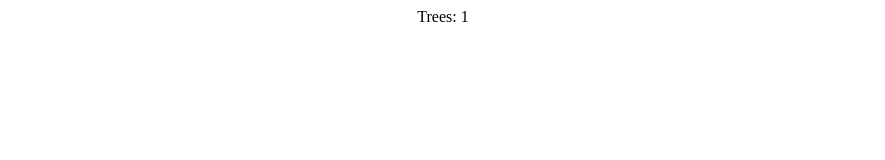
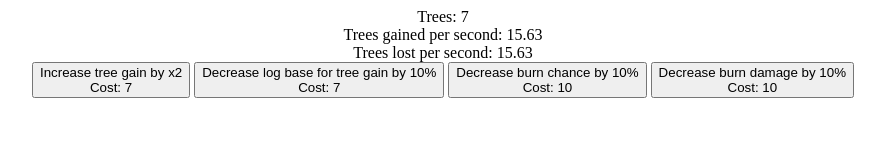
Before and after one commit to Shaddaaa/TheForest, a plain HTML site: page index.html in a window 1280 px wide. Shown: the whole page, without its empty margins (197-1082 px from the left). Drawn offline with Linux system fonts and the light colour scheme.

Commit message:
added basic gameplay with logarithmic growth, might change that to sqrt

```diff
--- a/index.html
+++ b/index.html
@@ -4,9 +4,19 @@
 			<meta charset="utf-8">
 			<link rel="stylesheet" type="text/css" href="res/style/styles.css">
 		</head>
-		<body>
+		<body onload="onLoad()">
+			<script src="res/scripts/utility.js"></script>
 			<script src="res/scripts/game.js"></script>
 
 			<div id="treeDisplay"></div>
+			<div id="treesGainedPerSecond"></div>
+			<div id="treesLostPerSecond"></div>
+
+			<div id="treeShop">
+				<button id="constantTreeMult" type="button" onclick="upgrade(0)"></button>
+				<button id="lowerTreeLogBase" type="button" onclick="upgrade(1)"></button>
+				<button id="lowerBurnChance" type="button" onclick="upgrade(2)"></button>
+				<button id="lowerBurnPercentage" type="button" onclick="upgrade(3)"></button>
+			</div>
 		</body>
 </html>
--- a/res/scripts/game.js
+++ b/res/scripts/game.js
@@ -1,24 +1,48 @@
+let TPS = 20;
+let updateSpeed = 1000/TPS;
+let currentUpdateSpeed = 1000/TPS;
+let drawSpeed = 1000/TPS;
+let currentDrawSpeed = 1000/TPS;
+
+let DIVtreeDisplay;
+let DIVtreesGainerPerSecond;
+let DIVtreesLostPerSecond;
+let DIVtreeShop;
+
+function onLoad() {
+	DIVtreeDisplay = document.getElementById("treeDisplay");
+	DIVtreesGainerPerSecond = document.getElementById("treesGainedPerSecond");
+	DIVtreesLostPerSecond = document.getElementById("treesLostPerSecond");
+	DIVtreeShop = document.getElementById("treeShop");
+}
+
+
 let game = {
-	updateSpeed:1000,
-	currentUpdateSpeed:1000,
-	drawSpeed:50,
-	currentDrawSpeed:50,
-	debug:true,
+	debug:false,
 
 	trees:1,
-	replicateChance:0.04,
-	baseFireChance:0.1,
-	fireDamagePercent:0.1
+	treeGrowthBase:1024,
+	newTreeGrowthBase:1024,
+	constantTreeMult:1,
+
+	burnChance:1,
+	burnPercentage:0.1,
+
+	shopCosts: {
+		constantTreeMult:7,
+		lowerTreeLogBase:7,
+		lowerBurnChance:10,
+		lowerBurnPercentage:10
+	}
 }
 
-function randNormalDistribution() {
-    var u = 0, v = 0;
-    while(u === 0) u = Math.random(); //Converting [0,1) to (0,1)
-    while(v === 0) v = Math.random();
-    let num = Math.sqrt( -2.0 * Math.log( u ) ) * Math.cos( 2.0 * Math.PI * v );
-    num = num / 10.0 + 0.5; // Translate to 0 -> 1
-    if (num > 1 || num < 0) return randn_bm(); // resample between 0 and 1
-    return num;
+let currentBaseDivisor = Math.log(game.treeGrowthBase);
+function getOptimisedBaseLog(x) {
+	if(game.newTreeGrowthBase != game.treeGrowthBase) {
+		game.treeGrowthBase = game.newTreeGrowthBase;
+    	currentBaseDivisor = Math.log(game.treeGrowthBase);
+    }
+    return Math.log(x) / currentBaseDivisor;
 }
 
 function gameLoop() {
@@ -28,15 +52,22 @@ function gameLoop() {
 		gameLoopInterval = setInterval(gameLoop, game.updateSpeed);
 	}
 
+	game.trees += gainTrees();
+	game.trees -= loseTrees();
+	if(game.trees < 1 ||  isNaN(game.trees))
+		game.trees = 1;
+}
 
+function gainTrees() {
+	var ret = (getOptimisedBaseLog(game.trees, game.treeGrowthBase)+0.5) * game.constantTreeMult;
+	return ret;
+}
 
-	game.trees += game.trees * game.replicateChance * randNormalDistribution() * 2;
-	if(Math.random() < getFireChance()) {
-		game.trees -= game.trees * game.fireDamagePercent;
-		if(game.trees < 1) {
-			game.trees = 1;
-		}
-	}
+function loseTrees() {
+	var ret = 0;
+	if(game.burnChance>Math.random())
+		ret = game.trees*game.burnPercentage;
+	return ret;
 }
 
 function draw() {
@@ -46,13 +77,54 @@ function draw() {
 		drawInterval = setInterval(draw, game.drawSpeed);
 	}
 
-	amount = Math.round(game.trees);
-	document.getElementById("treeDisplay").innerHTML = "Trees: " + amount;
+	DIVtreeDisplay.innerHTML = "Trees: " + Math.round(game.trees);
+	DIVtreesGainerPerSecond.innerHTML = "Trees gained per second: " + Math.round(gainTrees()*2000)/100;
+	DIVtreesLostPerSecond.innerHTML = "Trees lost per second: " + Math.round(gainTrees()*2000)/100;
+
+	drawShop();
 }
 
-function getFireChance() {
-	return Math.log10(game.trees) * game.baseFireChance;
+function drawShop() {
+	document.getElementById("constantTreeMult").innerHTML="Increase tree gain by x2" +"<br>"+ "Cost: " + game.shopCosts.constantTreeMult;
+	document.getElementById("lowerTreeLogBase").innerHTML="Decrease log base for tree gain by 10%" +"<br>"+ "Cost: " + game.shopCosts.lowerTreeLogBase;;
+	document.getElementById("lowerBurnChance").innerHTML="Decrease burn chance by 10%" +"<br>"+ "Cost: " + game.shopCosts.lowerBurnChance;;
+	document.getElementById("lowerBurnPercentage").innerHTML="Decrease burn damage by 10%" +"<br>"+ "Cost: " + game.shopCosts.lowerBurnPercentage;;
 }
 
-let gameLoopInterval = setInterval(gameLoop, game.updateSpeed);
-let drawInterval = setInterval(draw, game.drawSpeed);
+function upgrade(id) {
+	switch(id) {
+		case 0:
+			if(game.shopCosts.constantTreeMult <= game.trees) {
+				game.constantTreeMult *= 2;
+				game.shopCosts.constantTreeMult *=5;
+				game.trees -= game.shopCosts.constantTreeMult;
+			}
+			break;
+		case 1:
+			if(game.shopCosts.lowerTreeLogBase <= game.trees) {
+				game.newTreeGrowthBase *= 0.9;
+				game.shopCosts.lowerTreeLogBase *=2;
+				game.trees -= game.shopCosts.lowerTreeLogBase;
+			}
+			break;
+		case 2:
+			if(game.shopCosts.lowerBurnChance <= game.trees) {
+				game.burnChance *= 0.9;
+				game.shopCosts.lowerBurnChance *=1.5;
+				game.trees -= game.shopCosts.lowerBurnChance;
+			}
+			break;
+		case 3:
+			if(game.shopCosts.lowerBurnPercentage <= game.trees) {
+				game.burnPercentage *= 0.9;
+				game.shopCosts.lowerBurnPercentage *= 2;
+				game.trees -= game.shopCosts.lowerBurnPercentage;
+			}
+			break;
+		default:
+			console.log("Error. There is no upgrade with the id: " + id);
+	}
+}
+
+let gameLoopInterval = setInterval(gameLoop, updateSpeed);
+let drawInterval = setInterval(draw, drawSpeed);
```
Also changed, not shown: idea.txt (added).
